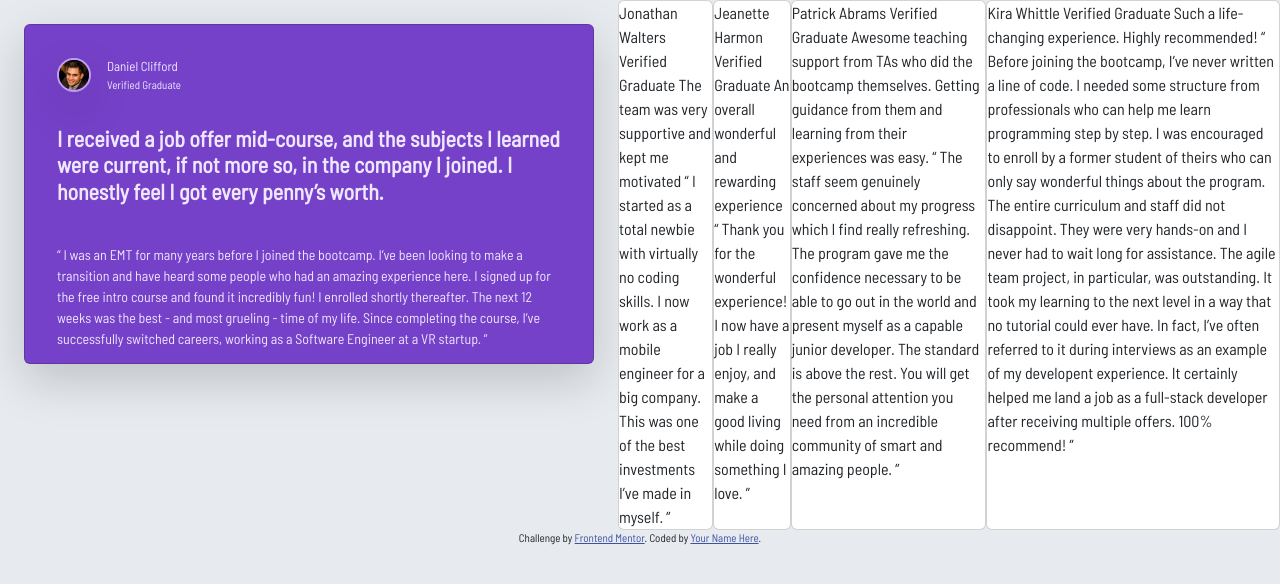
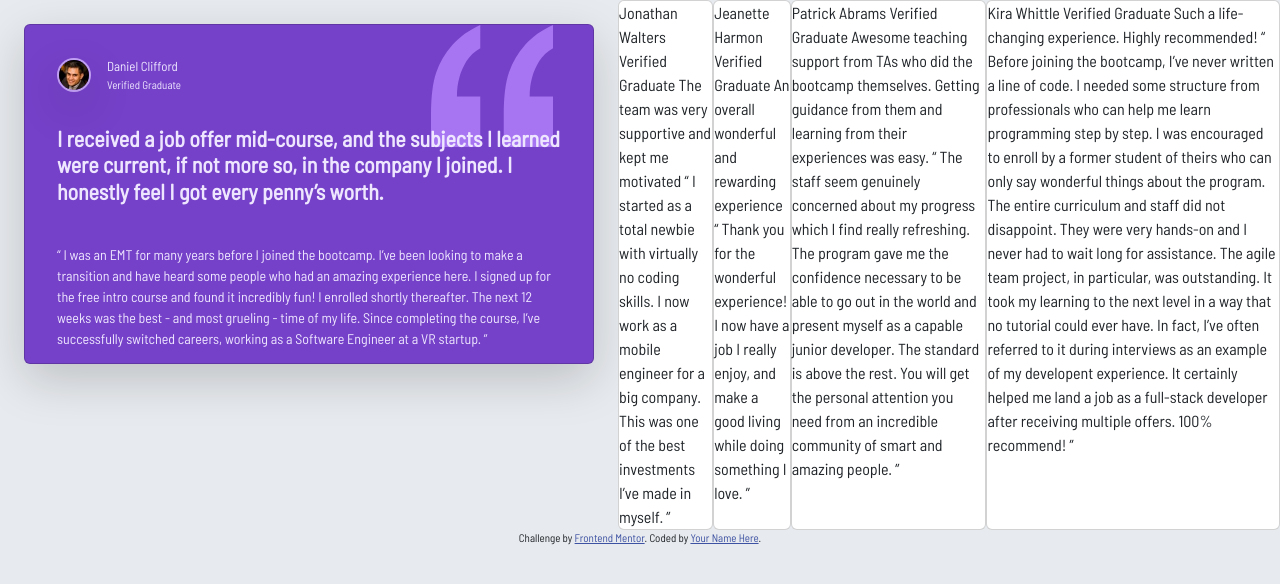
Before and after one commit to TreyenWilson-PeopleShores/FrontEndMentor-Testimonials-grid-section-Challenge, a plain HTML site: page index.html in a window 1280 px wide. Drawn offline with nearby package versions, Linux system fonts and the light colour scheme.

Commit message:
Daniel Portion is finished

```diff
--- a/index.html
+++ b/index.html
@@ -20,7 +20,8 @@
 <body style="background-color: hsl(214, 17%, 92%); font-family:'Barlow Semi Condensed';">
   <div class="d-flex main-container ">
     <!-- Below is Daniel's Portion-->
-    <div class="d-flex person card p-3 m-4 shadow-lg flex-column  w-lg-25" id="Daniel">
+    <div class="d-flex person card p-3 m-4 shadow-lg flex-column  w-lg-25 position-relative" id="Daniel">
+      <img src="images/bg-pattern-quotation.svg" class="align-self-end d-none d-md-block position-absolute z-0 me-4 top-0" alt="Quotation-pattern" width="122px" height="122px" >
       <div class="d-flex name align-items-center ">
         <div class="profile-image m-3">
           <img src="images/image-daniel.jpg" class=" rounded-circle float-left shadow-lg" alt="Profile Image for Daniel" width="30px" height="30px" >
@@ -37,7 +38,8 @@
         </div>
       </div>
 
-      <div class="headline m-3 " id="Daniel-headline">
+
+      <div class="headline m-3 z-1" id="Daniel-headline">
         <b>
           <h5 style="color: hsl(260, 100%, 95%); font-weight: 600;";>
             I received a job offer mid-course, and the subjects I learned were current, if not more so,
```
